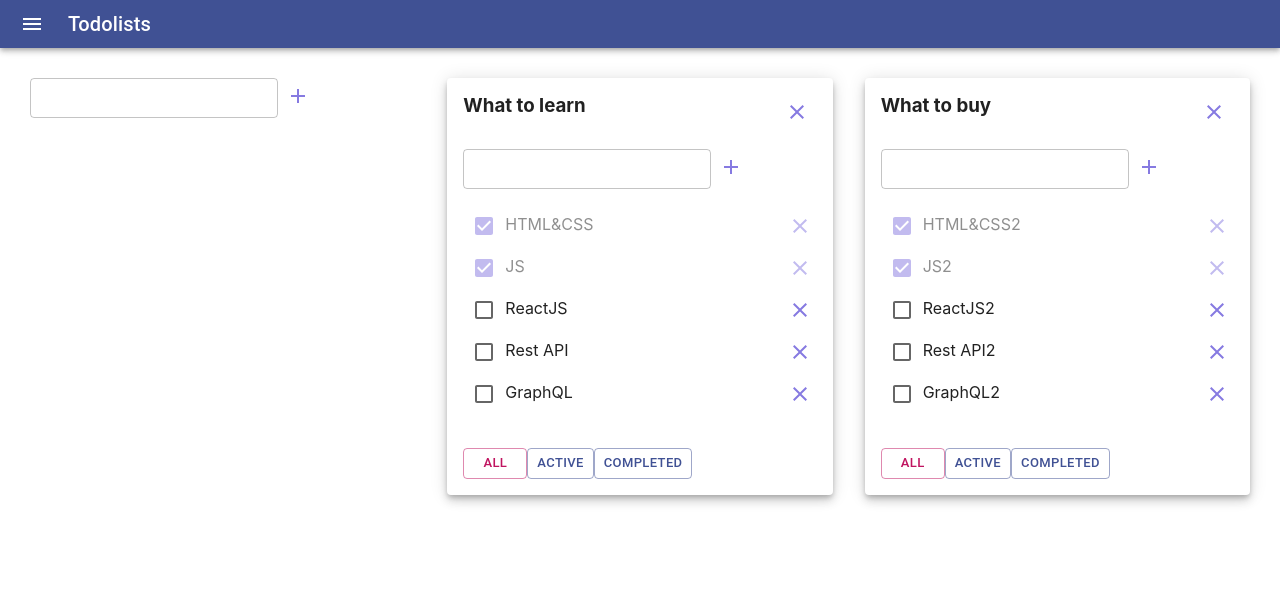
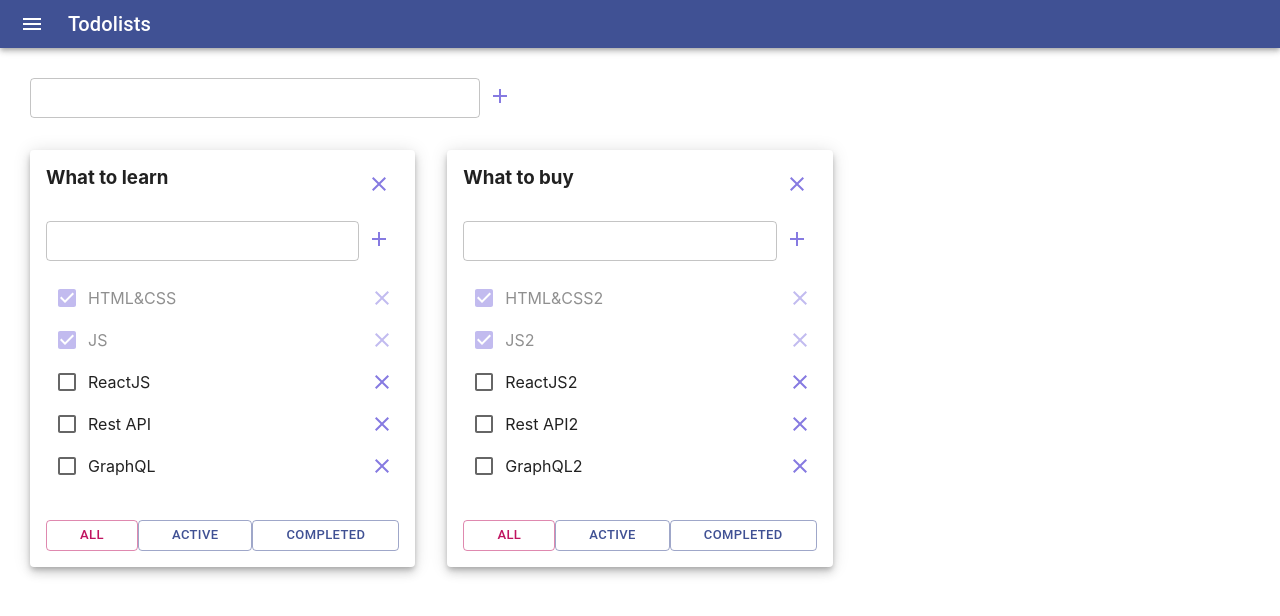
Before and after one commit to Alonasa/ATrelloAlternative, a React (Create React App) app: page / in a window 1280 px wide. Shown: the top 616 px of the page. Built offline with nearby package versions, Linux system fonts and the light colour scheme.

Commit message:
fix page layout items and buttons

```diff
--- a/src/App.tsx
+++ b/src/App.tsx
@@ -128,8 +128,8 @@ function App() {
 	  <Menu title={'Todolists'}/>
 	  <div className="App" color={'info'}>
 		<Grid container spacing={4}>
-		  <Grid item xs={12} sm={12} md={4}>
-			<AddItemForm addItem={addTodolist}/>
+		  <Grid item xs={12} sm={12} md={12}>
+			  <AddItemForm addItem={addTodolist}/>
 		  </Grid>
 
 
--- a/src/Todolist.tsx
+++ b/src/Todolist.tsx
@@ -80,18 +80,19 @@ export const Todolist = (props: PropsType) => {
 		  }
 
 		  return (
-			<ListItem sx={{
+			<ListItem
+			  sx={{
 			  padding: '0',
 			  display: 'flex',
-			  justifyContent: 'space-between'
+				width: '100%'
 			}} className={el.isDone ? s.finished : ''} key={el.id}>
-			  <article><Checkbox color={'info'} checked={el.isDone}
+			  <Checkbox color={'info'} checked={el.isDone}
 								 onChange={() => changeTaskStatusHandler(el.id)}/>
 				<EditableSpan value={el.title}
 							  onChange={onChangeTitleHandler}/>
-			  </article>
+
 			  <Button
-				sx={{minWidth: 'fit-content'}}
+				sx={{minWidth: 'fit-content', marginLeft: 'auto'}}
 				color={'info'} size={'small'}
 				onClick={() => removeTaskHandler(el.id)}><Clear/></Button>
 			</ListItem>
@@ -99,23 +100,30 @@ export const Todolist = (props: PropsType) => {
 		})}
 	  </ul>
 	  <Grid item sx={{
+		width: 'calc(100% - 2em)',
 		display: 'flex',
 		position: 'absolute',
 		bottom: '0',
-		margin: '1em 0'
+		margin: '1em 0',
 	  }}>
 		<Button
+		  sx={{flexGrow: 1, wordWrap: 'break-word',
+		overflow: 'hidden', minWidth: 'fit-content'}}
 		  size={'small'}
 		  color={props.filter === 'All' ? 'secondary' : 'primary'}
 		  onClick={() => changeFilterHandler('All')} variant={'outlined'}>All
 		</Button>
 		<Button
+		  sx={{flexGrow: 1, wordWrap: 'break-word',
+		overflow: 'hidden'}}
 		  size={'small'}
 		  variant={'outlined'}
 		  color={props.filter === 'Active' ? 'secondary' : 'primary'}
 		  onClick={() => changeFilterHandler('Active')}>Active
 		</Button>
 		<Button
+		  sx={{flexGrow: 1, wordWrap: 'break-word',
+		overflow: 'hidden'}}
 		  size={'small'}
 		  variant={'outlined'}
 		  color={props.filter === 'Completed' ? 'secondary' : 'primary'}
--- a/src/components/AddItemForm.tsx
+++ b/src/components/AddItemForm.tsx
@@ -2,6 +2,7 @@ import React, {FormEvent, KeyboardEvent, useState} from 'react';
 import {Button, TextField} from '@mui/material';
 import AddIcon from '@mui/icons-material/Add';
 import Box from '@mui/material/Box';
+import Grid from '@mui/material/Grid';
 
 type AddItemFormType = {
   addItem: (title: string) => void
@@ -33,10 +34,11 @@ export const AddItemForm = (props: AddItemFormType) => {
   }
 
   return (
-	<Box sx={{display: 'flex', alignItems: 'flex-start'}}>
-	  <TextField type={'text'} size={'small'} value={title}
+	<Box sx={{display: 'flex', alignItems: 'flex-start', maxWidth: '500px'}}>
+	  <TextField type={'text'} size={'small'} sx={{width: '90%'}} value={title}
 				 onInput={onInputHandler}
-				 onKeyPress={onKeyPressHandler} error={error}
+				 onKeyPress={onKeyPressHandler}
+				 error={error}
 				 helperText={error ? 'You can\'t add empty task' : undefined}/>
 	  <Button
 		sx={{minWidth: 'fit-content'}}
```
